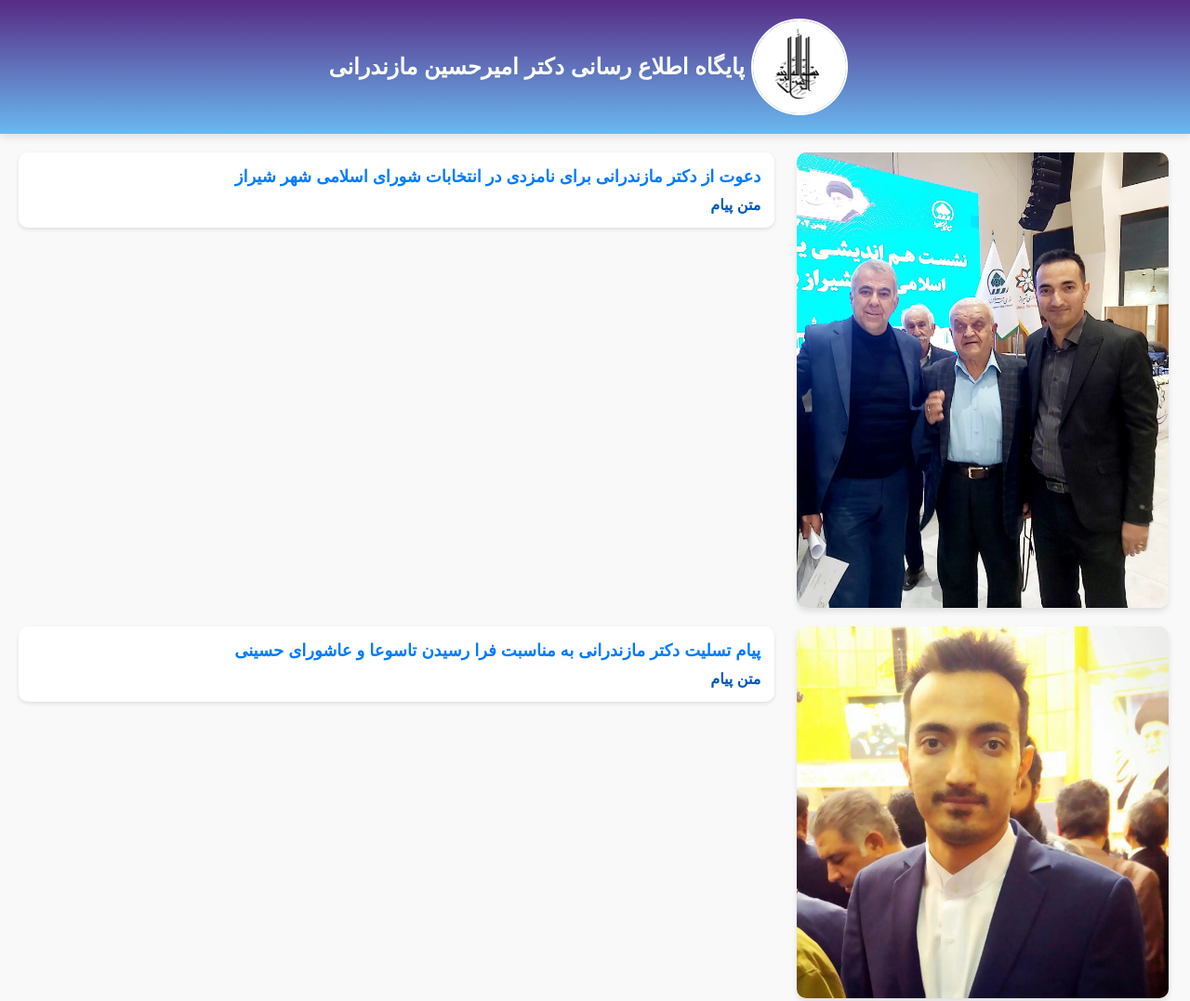
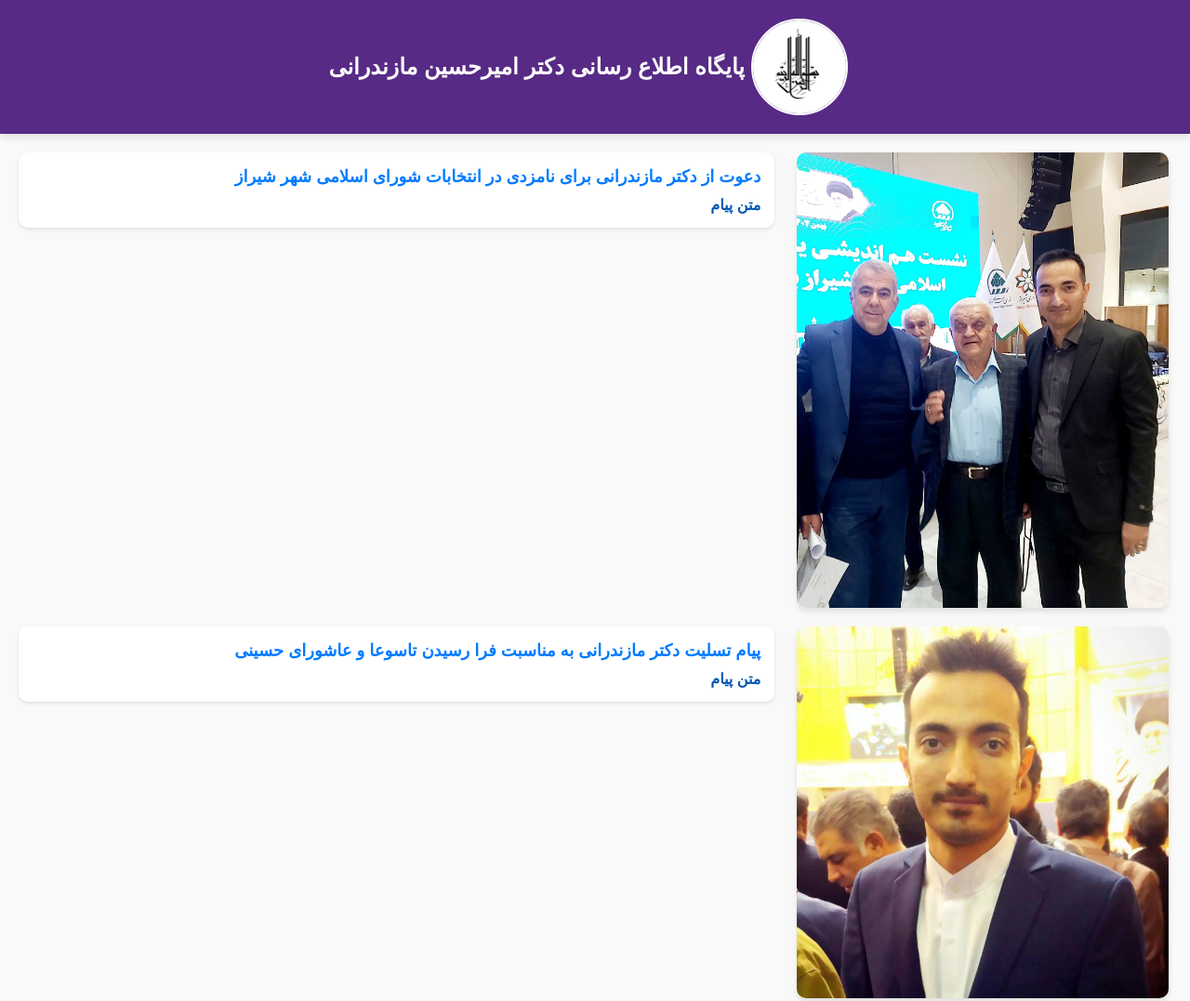
Before and after one commit to vahid242/simple-web, a plain HTML site: page index.html in a window 1280 px wide. Shown: the top 1077 px of the page at 93% size. Drawn offline with Linux system fonts and the light colour scheme.

Commit message:
change header color

```diff
--- a/public/css/main.css
+++ b/public/css/main.css
@@ -8,7 +8,7 @@ body {
 }
 
 header {
-    background: linear-gradient(to bottom, #572a85, #69b9f0);
+    background: #572a85;
     color: white;
     padding: 20px 0;
     text-align: center;
```
